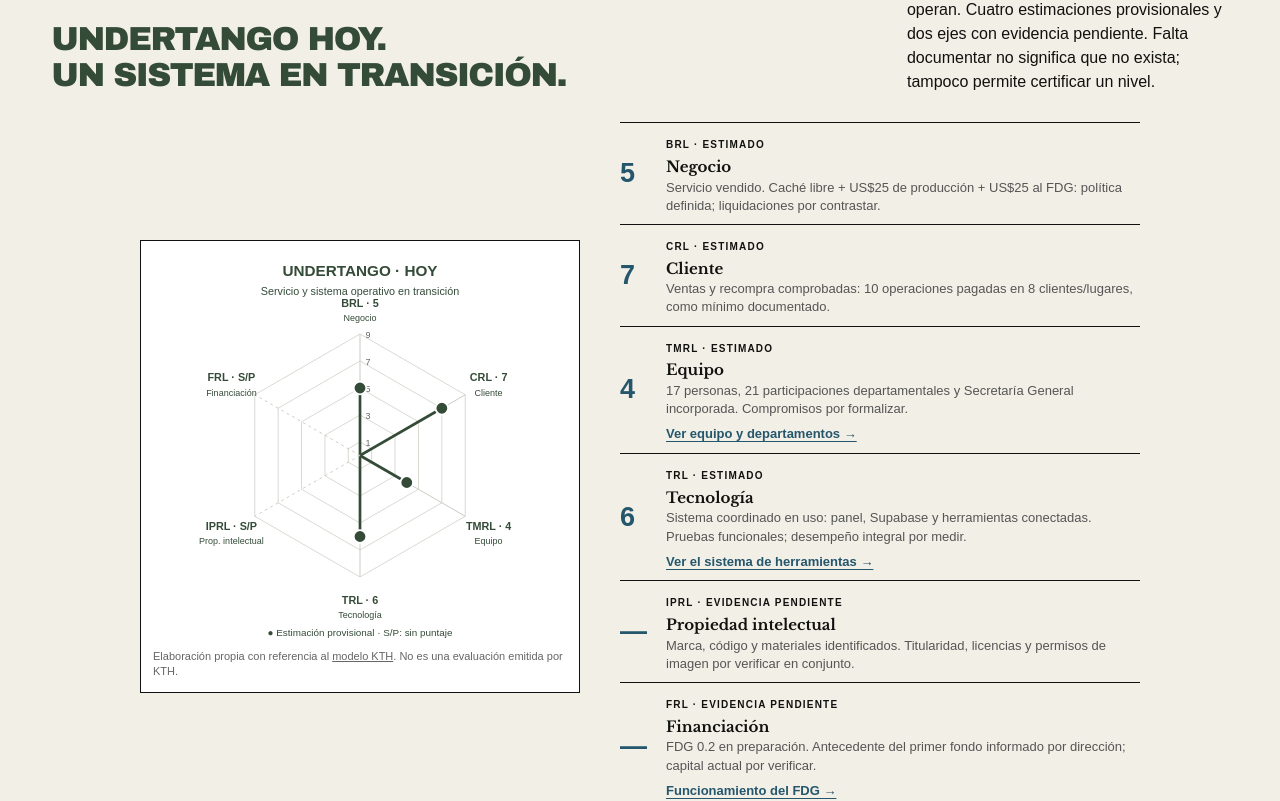
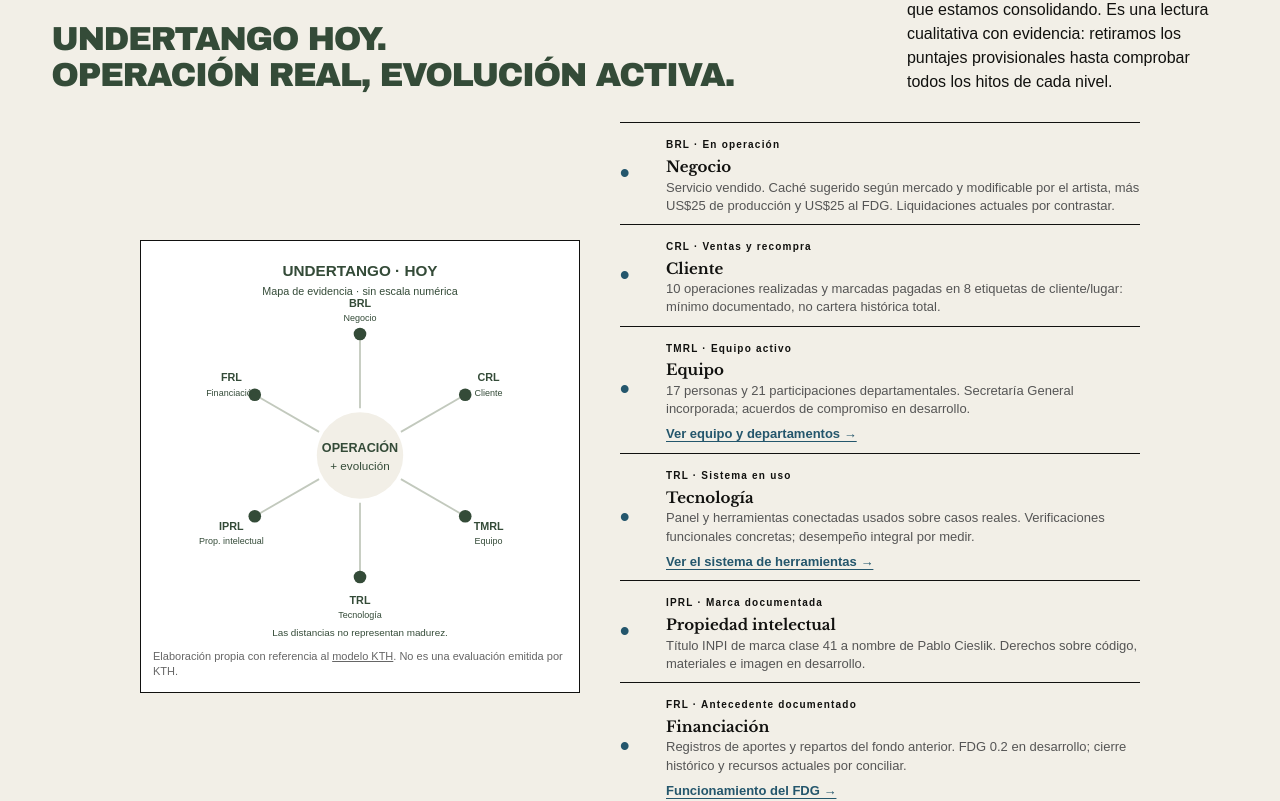
Before and after one commit to O-UnderTango-Club/UnderTangoWEBNextJS, a Next.js app: page /elitros in a window 1280 px wide. Shown: the part 4380-5181 px from the top of the page. Built offline with nearby package versions, Linux system fonts and the light colour scheme; a web font is replaced by a local one.

Commit message:
Replace provisional radar scores with evidence-based maturity map

```diff
--- a/app/elitros/page.tsx
+++ b/app/elitros/page.tsx
@@ -14,15 +14,15 @@ const canvas = [
 ] as const;
 
 const readiness = [
-  ["BRL", "Negocio", "5", "Servicio vendido. Caché libre + US$25 de producción + US$25 al FDG: política definida; liquidaciones por contrastar."],
-  ["CRL", "Cliente", "7", "Ventas y recompra comprobadas: 10 operaciones pagadas en 8 clientes/lugares, como mínimo documentado."],
-  ["TMRL", "Equipo", "4", "17 personas, 21 participaciones departamentales y Secretaría General incorporada. Compromisos por formalizar."],
-  ["TRL", "Tecnología", "6", "Sistema coordinado en uso: panel, Supabase y herramientas conectadas. Pruebas funcionales; desempeño integral por medir."],
-  ["IPRL", "Propiedad intelectual", "—", "Marca, código y materiales identificados. Titularidad, licencias y permisos de imagen por verificar en conjunto."],
-  ["FRL", "Financiación", "—", "FDG 0.2 en preparación. Antecedente del primer fondo informado por dirección; capital actual por verificar."],
+  ["BRL", "Negocio", "En operación", "Servicio vendido. Caché sugerido según mercado y modificable por el artista, más US$25 de producción y US$25 al FDG. Liquidaciones actuales por contrastar."],
+  ["CRL", "Cliente", "Ventas y recompra", "10 operaciones realizadas y marcadas pagadas en 8 etiquetas de cliente/lugar: mínimo documentado, no cartera histórica total."],
+  ["TMRL", "Equipo", "Equipo activo", "17 personas y 21 participaciones departamentales. Secretaría General incorporada; acuerdos de compromiso en desarrollo."],
+  ["TRL", "Tecnología", "Sistema en uso", "Panel y herramientas conectadas usados sobre casos reales. Verificaciones funcionales concretas; desempeño integral por medir."],
+  ["IPRL", "Propiedad intelectual", "Marca documentada", "Título INPI de marca clase 41 a nombre de Pablo Cieslik. Derechos sobre código, materiales e imagen en desarrollo."],
+  ["FRL", "Financiación", "Antecedente documentado", "Registros de aportes y repartos del fondo anterior. FDG 0.2 en desarrollo; cierre histórico y recursos actuales por conciliar."],
 ] as const;
 
-// One data source for both the graphic and its explanations. Unknowns are not zero.
+// Qualitative map: positions identify dimensions, never maturity scores.
 const radarPoint = (axis: number, level: number) => {
   const angle = (-90 + axis * 60) * Math.PI / 180;
   return [230 + Math.cos(angle) * level * 15, 225 + Math.sin(angle) * level * 15];
@@ -128,34 +128,35 @@ export default function ElitrosPage() {
       </section>
 
       <section className="bmc-section" id="madurez">
-        <div className="bmc-heading"><div><p className="bmc-eyebrow">RADAR KTH · REVISIÓN 12/09/2026</p><h2>UnderTango hoy.<br/>Un sistema en transición.</h2></div><p>Servicio, equipo y herramientas que ya operan. Cuatro estimaciones provisionales y dos ejes con evidencia pendiente. Falta documentar no significa que no exista; tampoco permite certificar un nivel.</p></div>
+        <div className="bmc-heading"><div><p className="bmc-eyebrow">MADUREZ · SEIS DIMENSIONES KTH · 12/09/2026</p><h2>UnderTango hoy.<br/>Operación real, evolución activa.</h2></div><p>Este mapa muestra lo que ya funciona y lo que estamos consolidando. Es una lectura cualitativa con evidencia: retiramos los puntajes provisionales hasta comprobar todos los hitos de cada nivel.</p></div>
         <div className="bmc-radar-layout"><figure className="bmc-current-radar">
           <svg viewBox="0 0 460 440" role="img" aria-labelledby="radar-title radar-desc">
-            <title id="radar-title">UnderTango actual: evaluación provisional de madurez</title>
-            <desc id="radar-desc">Negocio 5, Cliente 7, Equipo 4 y Tecnología 6: estimaciones provisionales en escala de 1 a 9. Propiedad intelectual y Financiación revisadas sin puntaje suficiente. No se dibuja un polígono cerrado ni se convierten los datos faltantes en ceros.</desc>
+            <title id="radar-title">UnderTango: mapa cualitativo de seis dimensiones</title>
+            <desc id="radar-desc">Negocio en operación, clientes con ventas y recompra, equipo activo, tecnología en uso, marca documentada y financiación con antecedente documentado. Las posiciones sólo identifican dimensiones: no representan niveles KTH ni porcentajes.</desc>
             <text x="230" y="25" textAnchor="middle" fontSize="17" fontWeight="700">UNDERTANGO · HOY</text>
-            <text x="230" y="47" textAnchor="middle" fontSize="12">Servicio y sistema operativo en transición</text>
-            {[1,3,5,7,9].map(level => <g key={level}><polygon points={readiness.map((_, axis) => radarPoint(axis, level).join(",")).join(" ")} fill="none" stroke="#d3d7cd"/><text x="236" y={225-level*15+4} fontSize="10" fill="#626a61">{level}</text></g>)}
-            {readiness.map(([code,title,value],axis) => {
+            <text x="230" y="47" textAnchor="middle" fontSize="12">Mapa de evidencia · sin escala numérica</text>
+            <circle cx="230" cy="225" r="48" fill="#f2efe7"/>
+            <text x="230" y="221" textAnchor="middle" fontSize="14" fontWeight="700">OPERACIÓN</text>
+            <text x="230" y="241" textAnchor="middle" fontSize="13">+ evolución</text>
+            {readiness.map(([code,title],axis) => {
               const [x,y] = radarPoint(axis,9);
               const [lx,ly] = radarPoint(axis,11);
-              const scored = value !== "—";
-              const [px,py] = radarPoint(axis,scored ? Number(value) : 9);
-              return <g key={code}><line x1="230" y1="225" x2={x} y2={y} stroke="#c2c9bd" strokeDasharray={scored ? undefined : "3 4"}/>{scored && <><line x1="230" y1="225" x2={px} y2={py} stroke="#344b38" strokeWidth="3"/><circle cx={px} cy={py} r="7" fill="#344b38" stroke="white" strokeWidth="2"/></>}<text x={lx} y={ly} textAnchor="middle" fontSize="12" fontWeight="700">{code} · {scored ? value : "S/P"}</text><text x={lx} y={ly+16} textAnchor="middle" fontSize="10">{title === "Propiedad intelectual" ? "Prop. intelectual" : title}</text></g>;
+              const [sx,sy] = radarPoint(axis,3.5);
+              return <g key={code}><line x1={sx} y1={sy} x2={x} y2={y} stroke="#c2c9bd" strokeWidth="2"/><circle cx={x} cy={y} r="7" fill="#344b38"/><text x={lx} y={ly} textAnchor="middle" fontSize="12" fontWeight="700">{code}</text><text x={lx} y={ly+16} textAnchor="middle" fontSize="10">{title === "Propiedad intelectual" ? "Prop. intelectual" : title}</text></g>;
             })}
-            <text x="230" y="425" textAnchor="middle" fontSize="11">● Estimación provisional · S/P: sin puntaje</text>
+            <text x="230" y="425" textAnchor="middle" fontSize="11">Las distancias no representan madurez.</text>
           </svg>
           <figcaption>Elaboración propia con referencia al <a href="https://kthinnovationreadinesslevel.com/wp-content/uploads/sites/9/2021/02/KTH-Innovation-Readiness-Level_Compiled.pdf" target="_blank" rel="noreferrer">modelo KTH</a>. No es una evaluación emitida por KTH.</figcaption>
-        </figure><div className="bmc-readiness">{readiness.map(([code, title, value, text]) => <article key={code}><div aria-label={value === "—" ? "Sin puntaje: evidencia pendiente" : `Nivel ${value} estimado`}>{value}</div><section><span>{code} · {value === "—" ? "EVIDENCIA PENDIENTE" : "ESTIMADO"}</span><h3>{title}</h3><p>{text}</p>{code === "TRL" && <a className="bmc-tools-link" href="/elitros/sistema-de-herramientas">Ver el sistema de herramientas →</a>}{code === "TMRL" && <a className="bmc-tools-link" href="https://www.undertangoclub.com/central">Ver equipo y departamentos →</a>}{code === "FRL" && <a className="bmc-tools-link" href="/elitros/funcionamiento-del-fdg">Funcionamiento del FDG →</a>}</section></article>)}</div></div>
+        </figure><div className="bmc-readiness">{readiness.map(([code, title, status, text]) => <article key={code}><div aria-hidden="true">•</div><section><span>{code} · {status}</span><h3>{title}</h3><p>{text}</p>{code === "TRL" && <a className="bmc-tools-link" href="/elitros/sistema-de-herramientas">Ver el sistema de herramientas →</a>}{code === "TMRL" && <a className="bmc-tools-link" href="https://www.undertangoclub.com/central">Ver equipo y departamentos →</a>}{code === "FRL" && <a className="bmc-tools-link" href="/elitros/funcionamiento-del-fdg">Funcionamiento del FDG →</a>}</section></article>)}</div></div>
         <details className="bmc-radar-evidence"><summary>Evidencia revisada y próximos hitos por dimensión</summary>
-          <p><strong>Alcance.</strong> Servicio artístico gestionado y sistema interno de UnderTango al 12/09/2026. No calificamos como terminadas las futuras apps ni extrapolamos la tracción de shows a otros productos. Usamos la edición pública KTH de 2021 como referencia: los números son hipótesis de evaluación, no niveles certificados. Para confirmar un nivel hay que contrastar todos sus hitos.</p>
-          <p><strong>Cliente · 7 provisional.</strong> 24 operaciones registradas: 10 realizadas y marcadas pagadas en 8 etiquetas de cliente/lugar. Shopping China contrató los shows del 15, 29 y 30/08. La Cabrera tiene un cobro registrado, pero su operación aún figura «Confirmada»: no se suma a los 10 realizados y pagados. El siguiente hito es contrastar el proceso comercial, los decisores y la repetibilidad; no equiparar ventas existentes con crecimiento escalable.</p>
-          <p><strong>Negocio · 5 provisional.</strong> Hay precios cobrados y distribuciones reales. Pablo define para todos los shows un caché sugerido según mercado, modificable por el artista, más US$50 por artista: US$25 de producción y mantenimiento y US$25 al FDG. Los registros históricos revisados usan repartos distintos: no prueban la aplicación del nuevo esquema. Falta conciliar liquidaciones y costos completos antes de afirmar rentabilidad o subir el nivel.</p>
-          <p><strong>Equipo · 4 provisional.</strong> Padrón conciliado en Supabase y Central: 17 personas y 21 participaciones. Dirección general, perfiles artísticos y técnicos y Secretaría General identificados; Marketing figura vacante. La formalización de compromisos está en preparación. Para sostener 5 hay que confirmar dedicación, roles y acuerdos de participación del núcleo, no sólo contar integrantes. Una nómina no equivale a contratos firmados.</p>
-          <p><strong>Tecnología · 6 provisional.</strong> Herramientas utilizadas sobre casos reales. La actualización de Equipo dejó un recibo verificable y pasó pruebas de validación, duplicados, concurrencia e idempotencia. Es evidencia funcional acotada, no una auditoría de todo el sistema. Antes de sostener 7 faltan criterios de aceptación y mediciones integrales de carga, seguridad, interacción y continuidad; no damos por comprobado un ahorro porcentual de tiempo.</p>
-          <p><strong>Propiedad intelectual · sin puntaje.</strong> Se reconocen marca, código, método y materiales. Falta reunir documentos de titularidad, licencias y permisos, incluyendo el uso de imagen previsto en el contrato. La existencia de una marca no acredita control de todos los activos. Esta revisión no determina su situación jurídica.</p>
-          <p><strong>Financiación · sin puntaje.</strong> Pablo informa que el primer fondo cerró cumpliendo objetivos y con ganancias para sus inversores: antecedente declarado, no cierre documental verificado en esta revisión. FDG 0.2 es una etapa distinta. Los aportes planificados encontrados siguen pendientes; no se cuentan como capital recibido. Falta conciliar el cierre anterior y definir necesidades, plazos, fuentes y recursos efectivamente comprometidos del nuevo ciclo.</p>
-          <p>Los dos ejes sin puntaje no valen cero y no se ubican en el nivel 9. Por eso el gráfico no dibuja un área cerrada ni calcula un promedio.</p>
+          <p><strong>Alcance y criterio.</strong> Evaluamos el servicio gestionado y el sistema interno de UnderTango, no una aplicación futura. Usamos las seis dimensiones de la edición pública KTH de 2021 como referencia. Este mapa cualitativo no sustituye su escala: para asignar un nivel deben comprobarse todos sus hitos. «En desarrollo» indica trabajo activo; «por verificar» indica una limitación de esta revisión, no ausencia de actividad.</p>
+          <p><strong>Cliente · evidencia.</strong> En el corte de 24 operaciones, 10 figuran realizadas y pagadas en 8 etiquetas de cliente/lugar, no necesariamente 8 entidades jurídicas. Shopping China tiene tres fechas: 15, 29 y 30/08. Las requisiciones sucesivas de Gran Meliá respaldan continuidad comercial, no cobro por sí solas. <strong>Próximo hito:</strong> contrastar decisores, proceso comercial y beneficios observados; no trasladar ventas de shows a demanda de software.</p>
+          <p><strong>Negocio · evidencia.</strong> Hay servicios vendidos y repartos históricos. La política actual suma US$25 de producción/mantenimiento y US$25 al FDG sobre el caché elegido por cada artista. <strong>Próximo hito:</strong> conciliar una liquidación del esquema actual con costos completos y respuesta del comprador. Los repartos antiguos no prueban la aplicación de esta política ni su margen efectivo.</p>
+          <p><strong>Equipo · evidencia.</strong> Padrón conciliado: 17 personas y 21 participaciones departamentales. Lucila Vizcarra se incorpora a Secretaría General; los compromisos comunes están en desarrollo. <strong>Próximo hito:</strong> confirmar roles, dedicación y acuerdos del núcleo responsable, distinguiéndolo de la red convocable. Una nómina no equivale a contratos firmados.</p>
+          <p><strong>Tecnología · evidencia.</strong> Panel y herramientas usados en casos reales. El flujo de actualización de Equipo tiene recibo auditado y pruebas de validación, duplicados, concurrencia e idempotencia. <strong>Próximo hito:</strong> comprobar el recorrido integral y sus requisitos de rendimiento, seguridad y continuidad. Las pruebas de un flujo no equivalen a una auditoría de todo el sistema ni a un ahorro de tiempo medido.</p>
+          <p><strong>Propiedad intelectual · evidencia.</strong> Se revisó el título INPI de marca mixta, clase 41, registro 3.456.539, a favor de Pablo Guillermo Cieslik, concedido en 2023. No se consultó el estado registral actual. <strong>En desarrollo:</strong> derechos sobre código, método, materiales y uso de imagen. <strong>Próximo hito:</strong> vincular cada activo con titularidad y permisos; el título de marca no acredita el control del conjunto.</p>
+          <p><strong>Financiación · evidencia.</strong> La planilla histórica del FDI contiene registros de aportes, reinversiones y cálculos de repartos. Dirección informa que el fondo anterior cerró con ganancias para sus inversores; esta revisión no concilió ese cierre individualmente. El estatuto de 2025 es provisional. <strong>En desarrollo:</strong> FDG 0.2. <strong>Próximo hito:</strong> verificar el cierre histórico y separar presupuesto, compromisos y recursos disponibles del nuevo ciclo. Aportes pendientes no son caja; un estatuto no demuestra ejecución de mecanismos financieros o constitución societaria.</p>
+          <p><strong>Lectura del gráfico.</strong> Sus seis posiciones identifican dimensiones, no niveles iguales ni porcentajes. No hay escala, área de madurez ni promedio. La revisión numérica permanece abierta; la evidencia operativa ya puede comunicarse sin esperar a que termine toda la transición.</p>
         </details>
       </section>
 
```
